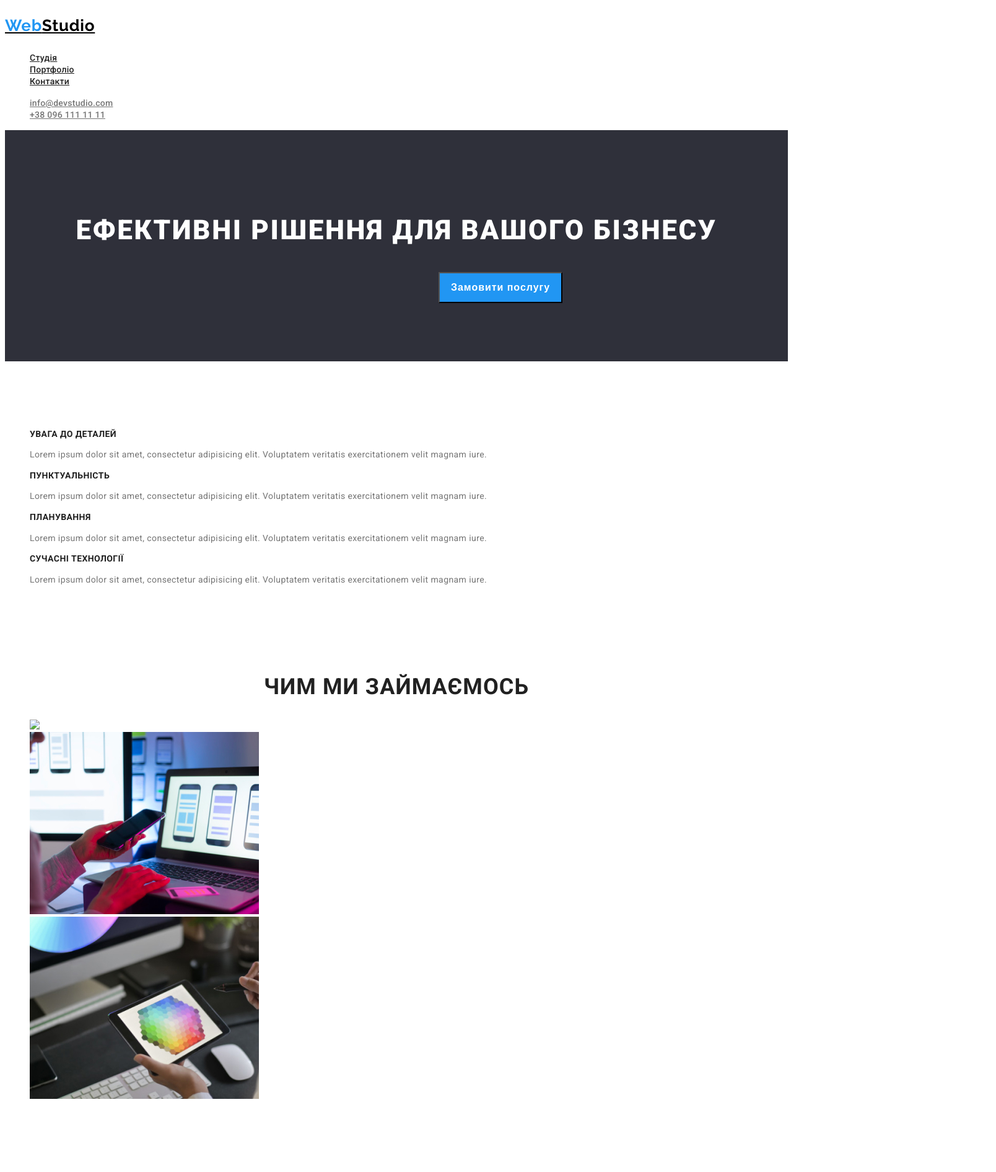
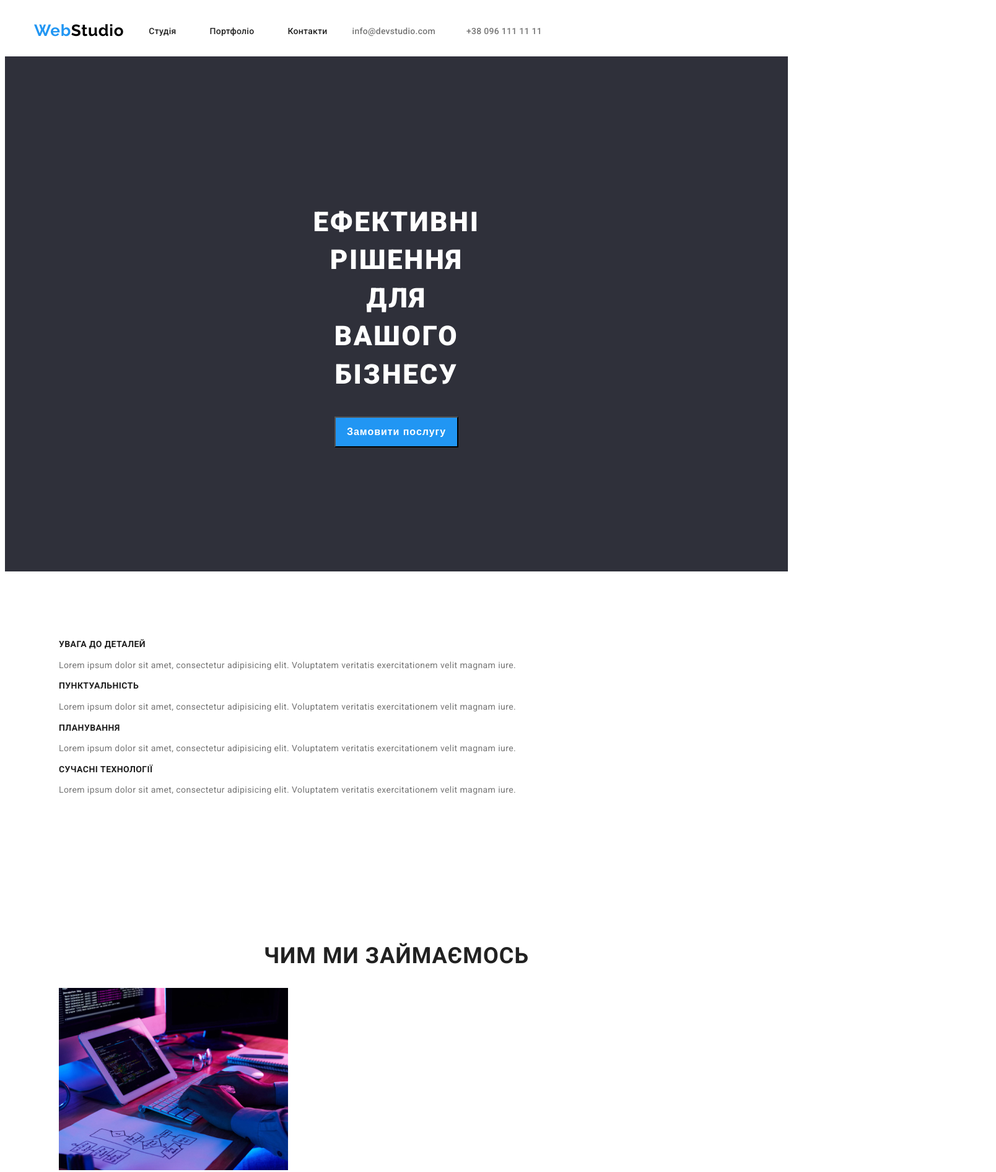
Before and after one commit to HECKONCHIK/goiteens-homework-5, a plain HTML site: page index.html in a window 1280 px wide. Shown: the top 1891 px of the page at 62% size, 1608 px wide, since content can reach past the window. Drawn offline with Linux system fonts and the light colour scheme.

Commit message:
дз №5

```diff
--- a/index.html
+++ b/index.html
@@ -10,9 +10,9 @@
     <link rel="stylesheet" href="style.css">
 </head>
 <body>
-<!-- headear -->
+<!-- header -->
 <header>
-    <div class="conteiner">
+    <div class="container header-nav">
         <a class="logo" href="./">
             <p><span class="logo-span">Web</span>Studio</p>
         </a>
@@ -23,71 +23,73 @@
                         rel="noopener noreferer">Портфоліо</a></li>
                 <li class="list-item"><a class="nav-link" href="">Контакти</a></li>
             </ul>
-            <ul class="link-list">
-                <li class="list-item"><a class="nav-contact" href="mailto:info@devstudio.com">info@devstudio.com</a></li>
-                <li class="list-item"><a class="nav-contact" href="tel:+380961111111">+38 096 111 11 11</a></li>
+        </nav>
+        <ul class="contact-list">
+            <li class="contact-item"><a class="nav-contact" href="mailto:info@devstudio.com">info@devstudio.com</a></li>
+            <li class="contact-item"><a class="nav-contact" href="tel:+380961111111">+38 096 111 11 11</a></li>
         </ul>
-        </nav>
     </div>
 </header>
 
 <main>
     <!-- Секція герой -->
-    <div class="conteiner">
-        <section class="hero-section section">
+        <section class="hero-section">
+            <div class="container container-hero">
                 <h1 class="hero-title">
                     Ефективні рішення для вашого бізнесу
                 </h1>
                 <button class="hero-button" type="button"><span class="button-tite">Замовити послугу</span></button>
+            </div>
         </section>
-    </div>
+
 
     <!-- Секція особливості  -->
-    <div class="conteiner">
         <section class="section">
+            <div class="container">
                 <ul>
-                <li class="list-item">
+                    <li>
                         <h3 class="specific-title">УВАГА ДО ДЕТАЛЕЙ</h3>
                         <p class="description-specific">Lorem ipsum dolor sit amet, consectetur adipisicing elit. Voluptatem
                             veritatis exercitationem velit magnam iure.</p>
                     </li>
-                <li class="list-item">
+                    <li>
                         <h3 class="specific-title">ПУНКТУАЛЬНІСТЬ</h3>
                         <p class="description-specific">Lorem ipsum dolor sit amet, consectetur adipisicing elit. Voluptatem
                             veritatis exercitationem velit magnam iure.</p>
                     </li>
-                <li class="list-item">
+                    <li>
                         <h3 class="specific-title">ПЛАНУВАННЯ</h3>
                         <p class="description-specific">Lorem ipsum dolor sit amet, consectetur adipisicing elit. Voluptatem
                             veritatis exercitationem velit magnam iure.</p>
                     </li>
-                <li class="list-item">
+                    <li>
                         <h3 class="specific-title">СУЧАСНІ ТЕХНОЛОГІЇ</h3>
                         <p class="description-specific">Lorem ipsum dolor sit amet, consectetur adipisicing elit. Voluptatem
                             veritatis exercitationem velit magnam iure.</p>
                     </li>
                 </ul>
+            </div>
         </section>
-    </div>
 
     <!-- Секція чим займаємось -->
-    <div class="conteiner">
-        <section>
+        <section class="section">
+            <div class="container">
                 <h2 class="title-about-work">ЧИМ МИ ЗАЙМАЄМОСЬ</h2>
                 <ul>
-                <li class="list-item"><img src="img/descktop and laptop.jpg alt=" image"></li>
-                <li class="list-item"><img src="img/second descktop and laptop.jpg" alt="image2"></li>
-                <li class="list-item"><img src="img/tablet.jpg" alt="image3"></li>
+                    <li><img src="img/descktop and laptop.jpg" alt="descktop"></li>
+                    <li><img src="img/second descktop and laptop.jpg" alt="image2"></li>
+                    <li><img src="img/tablet.jpg" alt="image3"></li>
                 </ul>
+            </div>
         </section>
-    </div>
 
     <!-- Секція знайомства -->
-    <div class="conteiner">
+
         <section id="team" class="section">
+            <div class="container">
                 <p class="title-about-team">Наша команда</p>
                 <ul>
-                <li class="list-item">
+                    <li>
                         <img src="img/demyanenko.jpg" alt="Demianko" width="270" height="260">
                         <p class="name-employee">Ігор Дем’яненко</p>
                         <p class="description-employee">Product Designer</p>
@@ -97,33 +99,33 @@
                         <p class="name-employee">Ольга Репіна</p>
                         <p class="description-employee">Frontend Developer</p>
                     </li>
-                <li class="list-item">
+                    <li>
                         <img src="img/tarasov.jpg" alt="Tarasov" width="270" height="260">
                         <p class="name-employee">Микола Тарасов</p>
                         <p class="description-employee">Marketing</p>
                     </li>
-                <li class="list-item">
+                    <li>
                         <img src="img/ermakov.jpg" alt="Ermakov" width="270" height="260">
                         <p class="name-employee">Михайло Єрмаков</p>
                         <p class="description-employee">UI Designer</p>
                     </li>
                 </ul>
+            </div>
         </section>
-    </div>
 
 </main>
 <!-- footer -->
 <footer class="footer">
     <div class="container">
         <nav>
-            <a class="logo" href="">
+            <a class="logo" href="./">
                 <p class="logo-text"><span class="logo-span">Web</span>Studio</p>
             </a>
         </nav>
         <address class="address">м. Київ, пр-т Лесі Українки, 26</address>
-        <ul>
-            <li class="list-item footer-list-item"><a class="footer-contact" href="mailto:info@example.com">info@example.com</a></li>
-            <li class="list-item footer-list-item"><a class="footer-contact" href="tel:+380991111111">+38 099 111 11 11</a></li>
+        <ul >
+            <li class="footer-list-item"><a class="footer-contact" href="mailto:info@example.com">info@example.com</a></li>
+            <li class="footer-list-item"><a class="footer-contact" href="tel:+380991111111">+38 099 111 11 11</a></li>
         </ul>
     </div>
 </footer>
--- a/style.css
+++ b/style.css
@@ -6,15 +6,21 @@ secondary-link-color: color: #2196F3
 background-color: background-color: #2F303A*/
 
 /* WebStudio */
-.conteiner
+.container
 {
-
+    width: 1200px;
+    margin-left: auto;
+    margin-right: auto;
+    margin-top: 0;
+    padding-left: 15px;
+    padding-right: 15px;
 }
-
 .section
 {
     padding-top: 94px;
     padding-bottom: 94px;
+    margin-top: 0px;
+    margin-bottom: 0px;
 }
 
 :root
@@ -23,6 +29,7 @@ background-color: background-color: #2F303A*/
     --title-text-color: #212121;
     --acent-color: #2196F3;
     --background-color: #ffffff;
+    --button-color: #F5F4FA;
 }
 body
 {
@@ -30,9 +37,20 @@ body
     background-color: #ffffff;
     font-family: roboto, sans-serif
 }
+a {
+    text-decoration: none;
+}
 ul
 {
     list-style: none;
+}
+html {
+    box-sizing: border-box;
+}
+*,
+*::before,
+*::after{
+    box-sizing: inherit;
 }
     /* headear */
     .logo
@@ -47,7 +65,7 @@ ul
     }
     .logo-text
     {
-        color: #ffffff
+        color: var(--background-color);
     }
     .logo-span,
     .nav-link:focus,
@@ -55,11 +73,11 @@ ul
     .nav-contact:focus,
     .nav-contact:hover
     {
-        color: #2196F3
+        color: var(--acent-color)
     }
     .nav-link
     {
-        color: #212121;
+        color: var(--title-text-color);
         font-style: normal;
         font-weight: 500;
         font-size: 14px;
@@ -68,21 +86,45 @@ ul
     }
     .nav-contact
     {
-        color: #757575;
+        color: var(--primery-text-color);
         font-style: normal;
         font-weight: 500;
         font-size: 14px;
         line-height: 1.1;
         letter-spacing: 0.02em;
     }
+    .header-nav {
+        display: flex;
+        align-items: center;
+        /* align-items: baseline; */
+    }
+    .nav-list {
+        display: flex;
+    }
+    .nav-list li+li {
+        margin-left: 54px;
+    }
+    .contact-list{
+        display: flex;
+    }
+    .contact-list li+li {
+        margin-left: 50px;
+    }
+
     /* Секція герой */
     .hero-section
     {
         background-color: #2F303A;
     }
+    .container-hero {
+        padding-top: 200px;
+        padding-bottom: 200px;
+        padding-left: 452px;
+        padding-right: 452px;
+    }
     .hero-title
     {
-        color: #ffffff;
+        color: var(--background-color);
         font-style: normal;
         font-weight: 900;
         font-size: 44px;
@@ -93,10 +135,11 @@ ul
     }
     .hero-button
     {
-        background-color: #2196F3;
-        color: #ffffff;
-        margin-left: 700px;
-        margin-right: 700px;
+        background-color: var(--acent-color);
+        color: var(--background-color);
+        display: flex;
+        margin-left: auto;
+        margin-right: auto;
         width: 200px;
         height: 50px;
 
@@ -108,11 +151,13 @@ ul
         font-size: 16px;
         line-height: 1.9;
         letter-spacing: 0.06em;
+        display: flex;
+        margin: auto;
     }
     /* Секція особливості */
     .specific-title
     {
-        color: #212121;
+        color: var(--title-text-color);
         font-style: normal;
         font-weight: 700;
         font-size: 14px;
@@ -122,7 +167,7 @@ ul
     }
     .description-specific
     {
-        color: #757575;
+        color: var(--primery-text-color);
         font-style: normal;
         font-weight: 400;
         font-size: 14px;
@@ -132,7 +177,7 @@ ul
     /* Секція чим займаємось */
     .title-about-work
     {
-        color: #212121;
+        color: var(--title-text-color);
         font-style: normal;
         font-weight: 700;
         font-size: 36px;
@@ -143,7 +188,7 @@ ul
     /* Секція знайомства */
     .title-about-team
     {
-        color: #212121;
+        color: var(--title-text-color);
         font-style: normal;
         font-weight: 700;
         font-size: 36px;
@@ -153,7 +198,7 @@ ul
     }
     .name-employee
     {
-        color: #212121;
+        color: var(--title-text-color);
         font-style: normal;
         font-weight: 500;
         font-size: 16px;
@@ -163,7 +208,7 @@ ul
     }
     .description-employee
     {
-        color: #757575;
+        color: var(--primery-text-color);
         font-style: normal;
         font-weight: 400;
         font-size: 16px;
@@ -175,16 +220,18 @@ ul
 
     .address
     {
-        color: #ffffff;
+        color: var(--background-color);
         font-style: normal;
         font-weight: 400;
         font-size: 14px;
         line-height: 1.7;
         letter-spacing: 0.03em;
+        display: flex;
+        margin-top: 20px;
     }
     .footer
     {
-        background-color: #2F303A
+        background-color: #2F303A;
     }
     .footer-contact
     {
@@ -195,23 +242,30 @@ ul
         line-height: 1.7;
         letter-spacing: 0.03em;
     }
+    .footer-list-item {
+        display: flex;
+    }
+    .footer-list-item li+li {
+        margin-bottom: 9px;
+    }
 /* Portfolio */
 
     /* Filter button */
-    .filter-button
+    .title-button
     {
-        color: #212121;
+        color: var(--title-text-color);
         font-style: normal;
         font-weight: 500;
         font-size: 16px;
         line-height: 1.6;
         text-align: center;
         letter-spacing: 0.03em;
+        width: 73px;
     }
     /* card */
     .card-title
     {
-        color: #212121;
+        color: var(--title-text-color);
         font-style: normal;
         font-weight: 700;
         font-size: 18px;
@@ -220,7 +274,7 @@ ul
     }
     .card-description
     {
-        color: #757575;
+        color: var(--primery-text-color);
         font-style: normal;
         font-weight: 400;
         font-size: 16px;
```
Also changed, not shown: portfolio.html (+27 -18 lines). Lines whose indentation alone changed are shown as unchanged.
